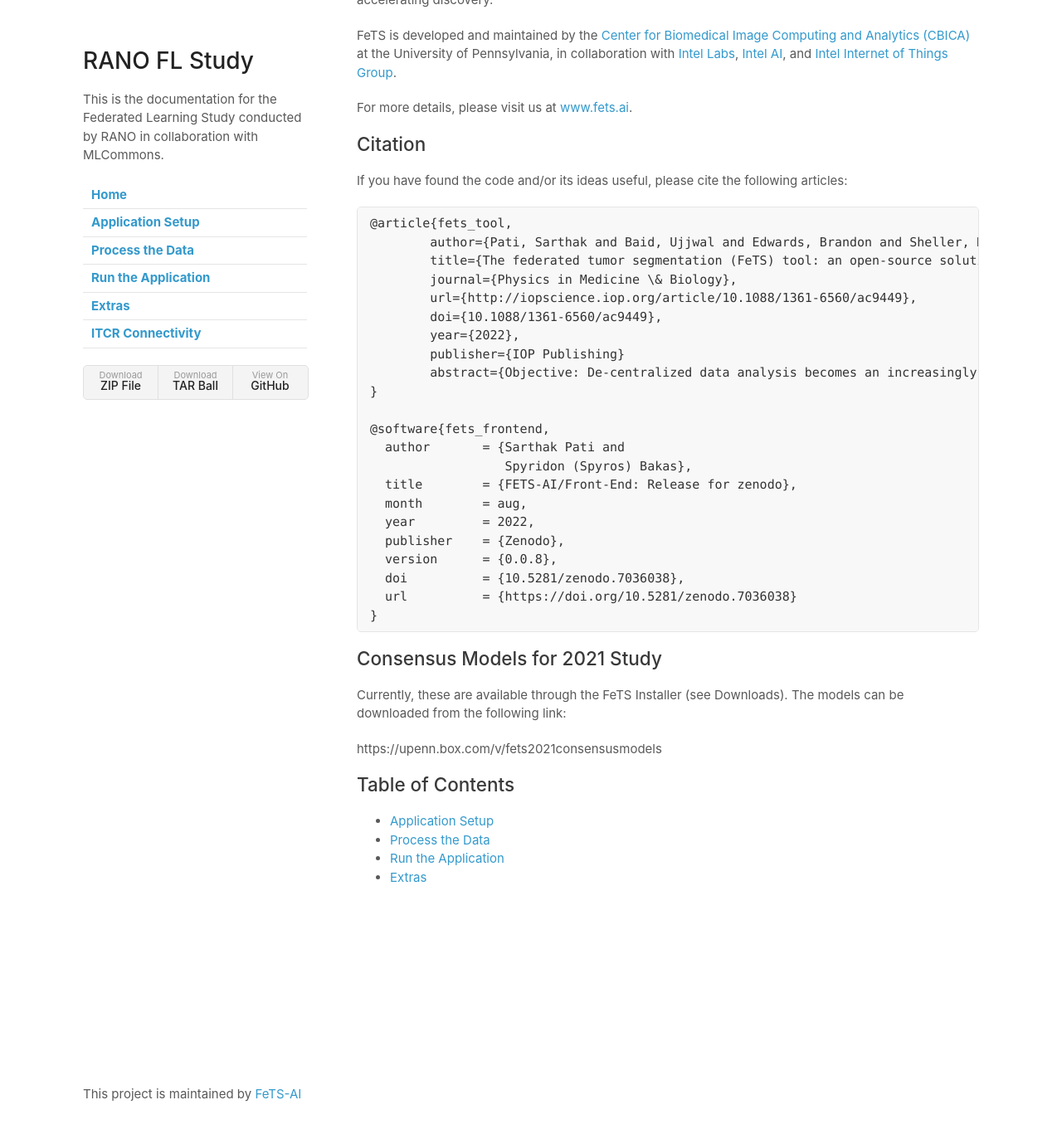
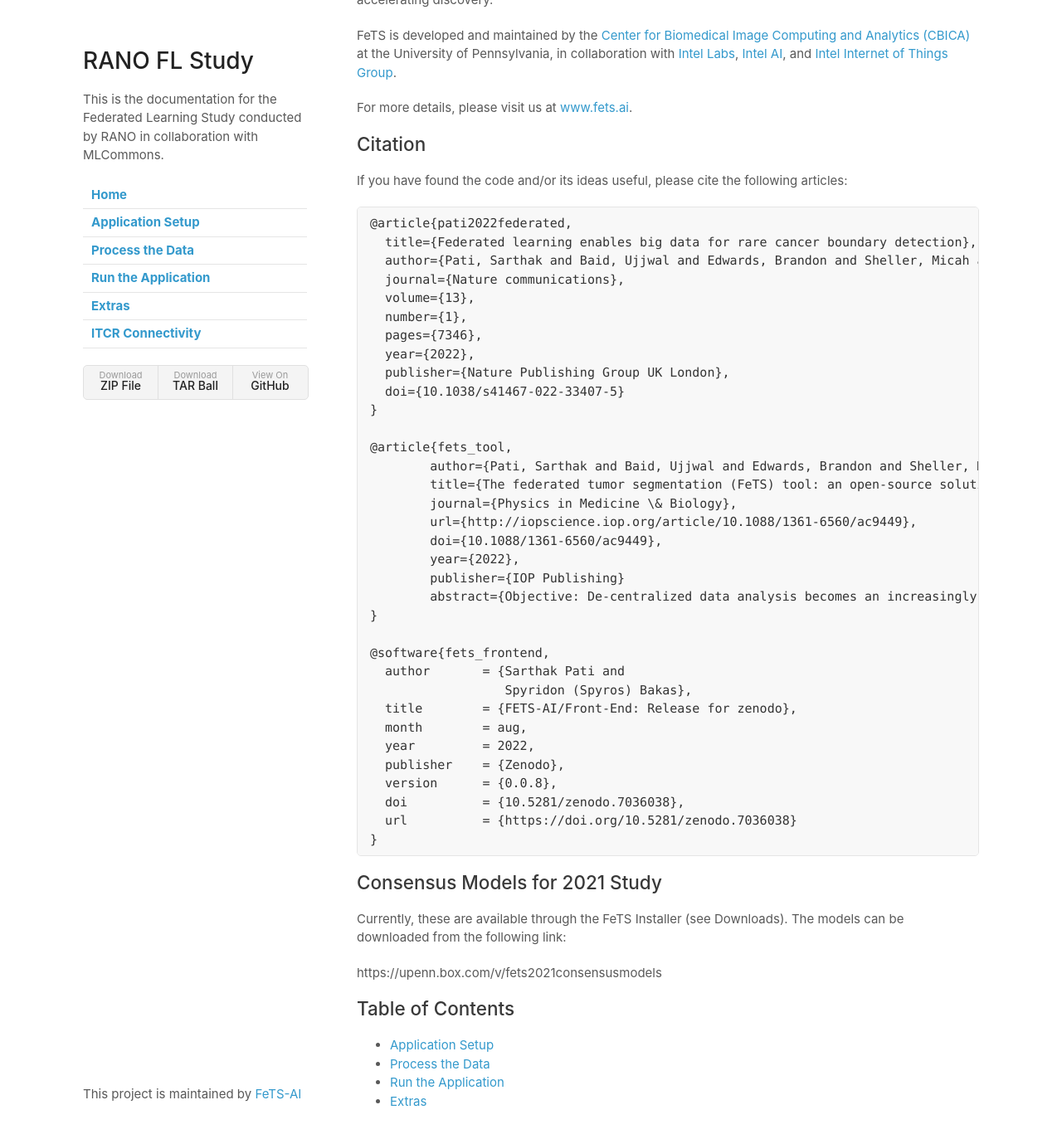
Before and after one commit to FeTS-AI/FL-Pre, a Jekyll site: the page built from docs/index.md, in a window 1280 px wide and 1400 px high, scrolled down 407 px. Shown: the top 1373 px of the window at 83% size. Built offline with Jekyll 4.4.1, drawn with Linux system fonts in a browser that asks for light colours; our own code applies the rules of GitHub Pages for plain Markdown files.

Commit message:
added fets citation

````diff
--- a/docs/index.md
+++ b/docs/index.md
@@ -17,6 +17,18 @@ For more details, please visit us at [www.fets.ai](https://www.fets.ai/).
 If you have found the code and/or its ideas useful, please cite the following articles:
 
 ```
+@article{pati2022federated,
+  title={Federated learning enables big data for rare cancer boundary detection},
+  author={Pati, Sarthak and Baid, Ujjwal and Edwards, Brandon and Sheller, Micah and Wang, Shih-Han and Reina, G Anthony and Foley, Patrick and Gruzdev, Alexey and Karkada, Deepthi and Davatzikos, Christos and others},
+  journal={Nature communications},
+  volume={13},
+  number={1},
+  pages={7346},
+  year={2022},
+  publisher={Nature Publishing Group UK London},
+  doi={10.1038/s41467-022-33407-5}
+}
+
 @article{fets_tool,
 	author={Pati, Sarthak and Baid, Ujjwal and Edwards, Brandon and Sheller, Micah J and Foley, Patrick and Reina, G Anthony and Thakur, Siddhesh P and Sako, Chiharu and Bilello, Michel and Davatzikos, Christos and Martin, Jason and Shah, Prashant and Menze, Bjoern and Bakas, Spyridon},
 	title={The federated tumor segmentation (FeTS) tool: an open-source solution to further solid tumor research},
````
